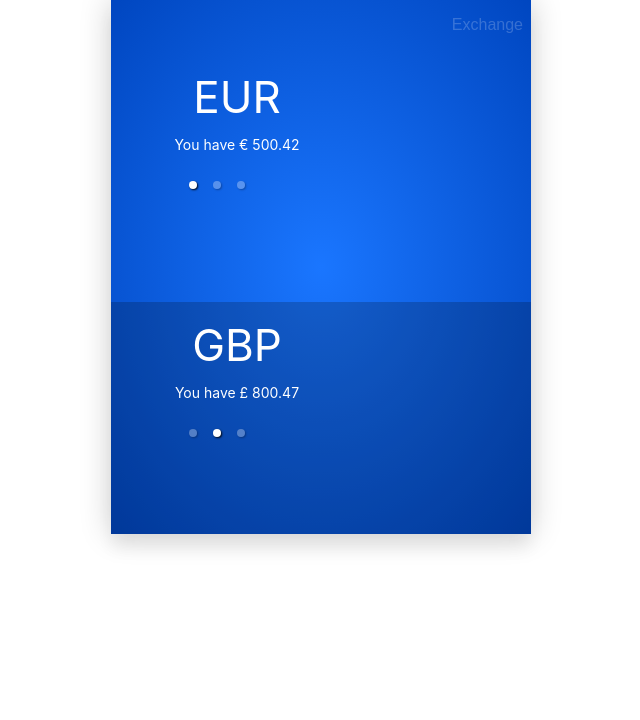
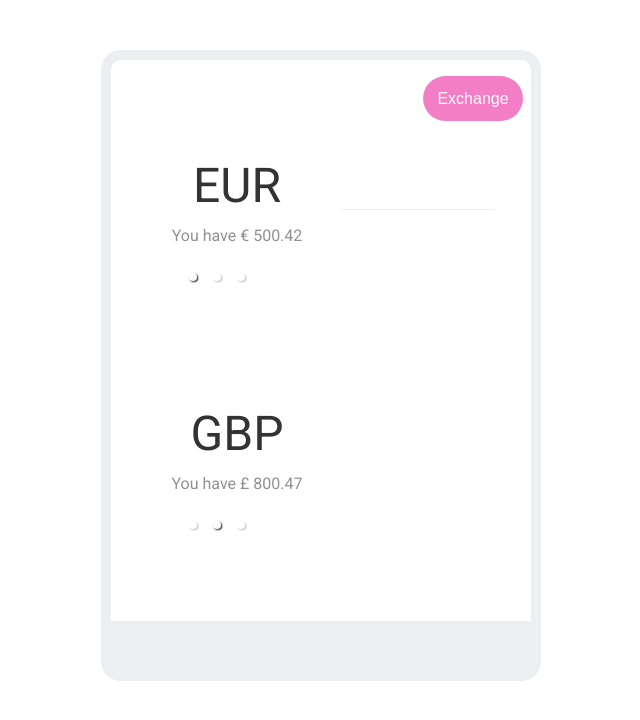
Before and after one commit to chiragswadia/exchange, a React (Create React App) app: page / in a window 1280 px wide. Shown: the top 720 px of the page, without its empty margins (319-959 px from the left). Built offline with nearby package versions, Linux system fonts and the light colour scheme; no server answers.

Commit message:
Minor fixes

```diff
--- a/src/components/DestinationCurrency/styles.module.css
+++ b/src/components/DestinationCurrency/styles.module.css
@@ -1,7 +1,6 @@
 .root {
     position: relative;
     margin-top: 16px;
-    background-color: rgba(0,0,0,0.20);
   }
 
   .amount {
@@ -21,7 +20,7 @@
     text-align: right;
     white-space: nowrap;
     font-size: 44px;
-    color: #fff;
+    color: #333;
   }
 
   .valueLong {
@@ -36,5 +35,5 @@
     margin-top: 12px;
     text-align: right;
     font-size: 16px;
-    color: rgba(255, 255, 255, 0.50);
+    color: #333;
   }
--- a/src/components/Exchange/index.jsx
+++ b/src/components/Exchange/index.jsx
@@ -49,7 +49,7 @@ function Exchange() {
       return () => {
         clearInterval(rateUpdateIntervalId);
       }
-    }, []);
+    }, [dispatch]);
 
     return (
         <form
--- a/src/components/Exchange/styles.module.css
+++ b/src/components/Exchange/styles.module.css
@@ -2,8 +2,10 @@
     position: relative;
     margin: 0 auto;
     max-width: 420px;
-    background: radial-gradient(#1a76ff, #0046c0);
-    box-shadow: 0 15px 15px rgba(15, 15, 17, .05), 0 0 30px rgba(15, 15, 17, .2);
+    border: 10px solid #eceff1;
+    border-bottom-width: 60px;
+    margin-top: 50px;
+    border-radius: 20px;
   }
 
 .header {
@@ -13,15 +15,18 @@
 }
 
 .button {
-  background: none!important;
+  background-color: rgb(235, 0, 141);
   border: none;
+  width: 100px;
+  height: 45px;
   padding: 0!important;
   color: #fff;
   cursor: pointer;
   font-size: 16px;
+  border-radius: 2em;
 }
 
 .button:disabled {
-  opacity: 0.2;
+  opacity: 0.5;
   cursor: not-allowed;
 }
--- a/src/components/SourceCurrencySelector/styles.module.css
+++ b/src/components/SourceCurrencySelector/styles.module.css
@@ -10,15 +10,15 @@
     top: 16px;
     right: 36px;
     border: 0;
-    border-bottom: 1px solid transparent;
     min-width: 1px;
     white-space: nowrap;
     font-size: 44px;
-    color: #fff;
+    color: #333;
     background-color: transparent;
     overflow: visible;
     user-select: text;
     width: 150px;
+    border-bottom: 1px solid #eceff1;
   }
 
   .amountInput:focus {
--- a/src/components/WalletBalance/styles.module.css
+++ b/src/components/WalletBalance/styles.module.css
@@ -3,12 +3,12 @@
 }
 
 .currency {
-  font-size: 44px;
-  color: #fff;
+  font-size: 48px;
+  color: #333;
 }
 
 .walletBalance {
   margin-top: 12px;
-  font-size: 14px;
-  color: #fff;
+  font-size: 16px;
+  color: #919191;
 }
--- a/src/index.css
+++ b/src/index.css
@@ -1,12 +1,12 @@
+@import url('//fonts.googleapis.com/css?family=Roboto&display=swap');
+
 html {
   height: 100%;
 }
 
 body {
   margin: 0;
-  font-family: -apple-system, BlinkMacSystemFont, 'Segoe UI', 'Roboto', 'Oxygen',
-    'Ubuntu', 'Cantarell', 'Fira Sans', 'Droid Sans', 'Helvetica Neue',
-    sans-serif;
+  font-family: 'Roboto', sans-serif;
   -webkit-font-smoothing: antialiased;
   -moz-osx-font-smoothing: grayscale;
 }
```
